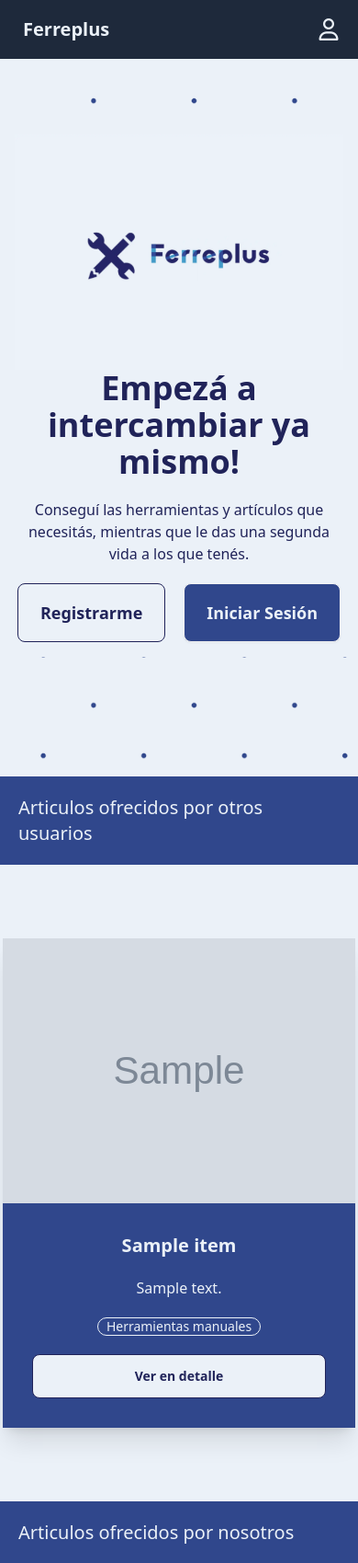
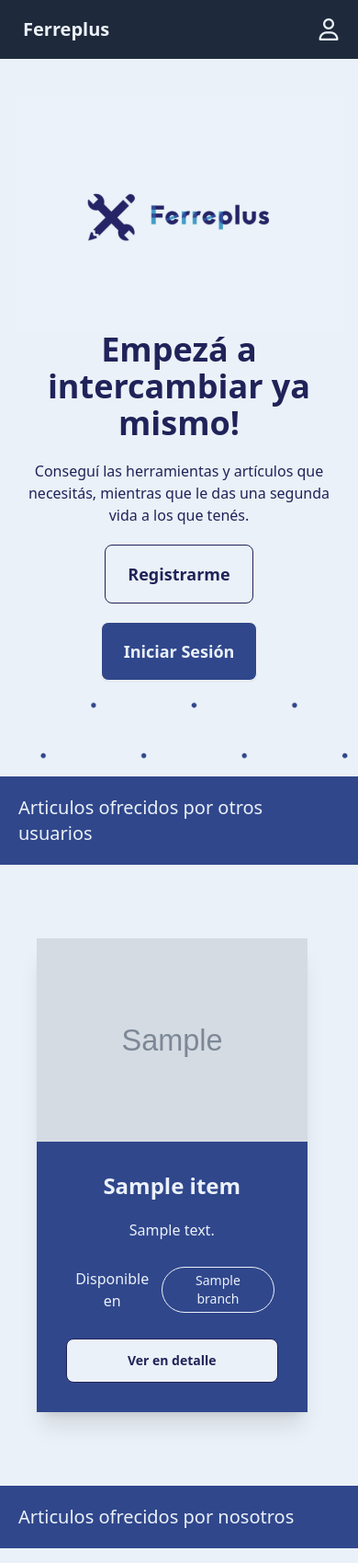
Before and after one commit to daniNKV/ferreplus, a Django app: page / in a window 390 px wide. Shown: the top 1699 px of the page at 92% size. Run offline with Django 5.2, Linux system fonts and the light colour scheme; data comes from the database, SQL or seed files in the repository; tables that the repository leaves empty hold one stand-in row (values such as "Sample post"); grey boxes marked "Sample" are stand-in pictures; some libraries are stand-ins or nearby versions.

Commit message:
mejorar responsiveness de la landing page

```diff
--- a/src/static/js/base.js
+++ b/src/static/js/base.js
@@ -2,7 +2,6 @@ document.addEventListener('DOMContentLoaded', (event) => {
     window.onscroll = () => {
         let navbar = document.getElementById('navbar');
         if (window.scrollY > 0) {
-            console.log("scrolling")
             navbar.classList.add('h-16')
             navbar.classList.remove('h-20');
 
--- a/src/templates/index.html
+++ b/src/templates/index.html
@@ -35,7 +35,6 @@
       <div class="bg-neutral">
         {% if user.is_authenticated %}
           <h1 class="mb-5 text-4xl font-bold text-dark">Bienvenido de nuevo, {{ user.first_name }}! </h1>
-
           {% if user.is_staff %}
             <p class="mb-5 text-dark">Validá los trueques de los usuarios, dándoles seguridad y confianza.</p>
             <div class="flex justify-center gap-2">
@@ -46,7 +45,7 @@
           {% else %}
             <p class="mb-5 text-dark">Conseguí las herramientas y artículos que necesitás, mientras que
             le das una segunda vida a los que tenés.</p>
-            <div class="flex justify-center gap-2">
+            <div class="flex flex-col sm:flex-row justify-center gap-2">
               <a href="{% url 'profile_view' user_id=user.pk %}">
                 <button class="btn btn-lg bg-main text-neutral hover:bg-neutral hover:text-dark">Ver mi perfil</button>
               </a>
@@ -60,7 +59,7 @@
           <h1 class="mb-5 text-4xl font-bold text-dark">Empezá a intercambiar ya mismo!</h1>
           <p class="mb-5 text-dark">Conseguí las herramientas y artículos que necesitás, mientras que
             le das una segunda vida a los que tenés.</p>
-          <div class="flex justify-center gap-5">
+          <div class="flex flex-col sm:flex-row justify-center gap-5">
             <a href="{% url 'account_signup' %}">
               <button class="btn btn-lg btn-outline text-dark hover:bg-main hover:text-neutral">Registrarme</button>
             </a>
@@ -82,26 +81,24 @@
   <div class="carousel w-full carousel-center py-20 px-10 space-x-10 bg-neutral">
     {% if items %}
       {% for item in items %}
-        <div class="carousel-item w-96 bg-base-100 shadow-xl">
-          <div class="card">
-            <figure class="rounded-none">
-              <img src="{{ item.image.url }}" alt="{{ item.name }}" />
+        <div class="carousel-item rounded-xl card w-[95%] sm:w-96 shadow-xl hover:-translate-y-2 hover:shadow-2xl transition-transform">
+          <a href="{% url 'item_detail' item_id=item.pk %}" class="bg-main sm:h-2/4">
+            <figure class="object-cover">
+              <img class="w-full" src="{{ item.image.url }}" alt="{{ item.name }}" />
             </figure>
+          </a>
           <div class="card-body gap-5 items-center text-center bg-main text-neutral">
             <!-- <div class="avatar">
               <div class="w-12 rounded-full">
                 <img src="{{ item.user.avatar.url }}" class="" alt="">
               </div>
             </div> -->
-              <h2 class="card-title">
-                {{ item.name }}
-              </h2>
-              <p>{{ item.description }}</p>
+            <h2 class="card-title text-2xl">{{ item.name }}</h2>
+            <p>{{ item.description|truncatechars:100 }}</p>
             <div class="card-actions justify-end">
-                <div class="badge badge-outline">{{ item.category }}</div>
+              <p class="label">Disponible en<span class="badge badge-outline ml-2 p-4 py-6">{{ item.branch }}</span></p>
             </div>
             <a href="{% url 'item_detail' item_id=item.pk %}" class="btn btn-outline w-full bg-neutral text-dark">Ver en detalle</a>
-            </div>
           </div>
         </div>
       {% endfor %}
@@ -130,7 +127,9 @@
     window.setTimeout(function() {
       document.querySelector('.alert').remove()
   }, 4000);
+
   </script>
+
 {% endblock extra_body %}
 
 {% endblock %}
```
Lines whose indentation alone changed are shown as unchanged.
